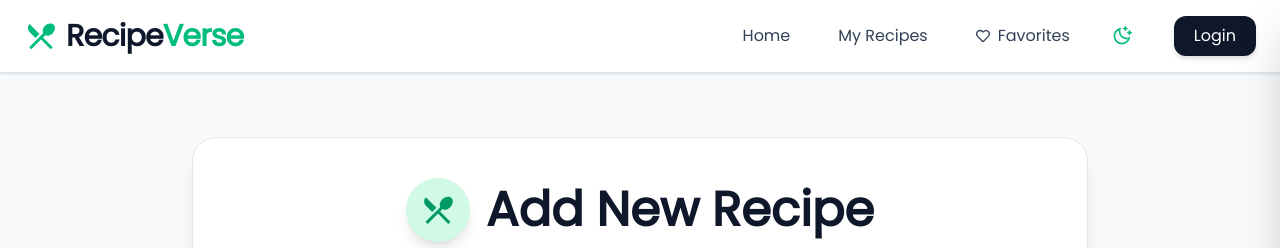
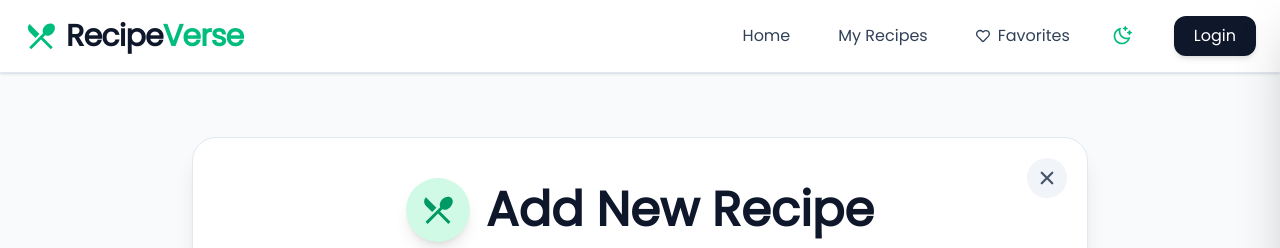
Before and after one commit to Shakti-195/Food-Recipe-Planner, a React (Vite) app in the folder frontend/food-blog-app/: page /addRecipe in a window 1280 px wide. Shown: the top 248 px of the page. Built offline with nearby package versions, Linux system fonts and the light colour scheme; a web font is replaced by a local one.

Commit message:
bug fixes

```diff
--- a/frontend/food-blog-app/src/Pages/AddFoodRecipe.jsx
+++ b/frontend/food-blog-app/src/Pages/AddFoodRecipe.jsx
@@ -3,7 +3,7 @@ import React, { useState } from "react";
 import { useNavigate } from "react-router-dom";
 import toast from "react-hot-toast";
 import { MdRestaurantMenu } from "react-icons/md";
-import { IoAddCircleSharp } from "react-icons/io5";
+import { IoAddCircleSharp, IoClose } from "react-icons/io5";
 
 const API_URL = "https://food-recipe-planner.onrender.com";
 
@@ -65,8 +65,18 @@ export default function AddFoodRecipe() {
 
   return (
     <div className="min-h-screen flex justify-center items-center bg-slate-50 dark:bg-slate-950 py-8 md:py-16 px-4 transition-colors duration-300">
-      <div className="w-full max-w-4xl bg-white dark:bg-slate-900 border border-slate-200 dark:border-slate-700 rounded-3xl shadow-xl p-5 sm:p-8 md:p-10 transition-colors duration-300">
-
+      <div className="relative w-full max-w-4xl bg-white dark:bg-slate-900 border border-slate-200 dark:border-slate-700 rounded-3xl shadow-xl p-5 sm:p-8 md:p-10 transition-colors duration-300">
+        <button
+  type="button"
+  onClick={() => {
+  console.log("clicked");
+  navigate("/");
+}}
+  className="absolute top-5 right-5 w-10 h-10 flex items-center justify-center rounded-full bg-slate-100 dark:bg-slate-800 text-slate-600 dark:text-slate-300 hover:bg-red-100 hover:text-red-500 dark:hover:bg-red-500/20 transition-all duration-300"
+  title="Close"
+>
+  <IoClose className="text-2xl" />
+</button>
         <div className="text-center mb-10">
 
   <div className="flex flex-col sm:flex-row items-center justify-center gap-4">
--- a/frontend/food-blog-app/src/Pages/EditRecipe.jsx
+++ b/frontend/food-blog-app/src/Pages/EditRecipe.jsx
@@ -7,6 +7,7 @@ import { MdOutlineEdit } from "react-icons/md";
 import { FaCheckCircle } from "react-icons/fa";
 import { FaPen } from "react-icons/fa";
 import { BiEditAlt } from "react-icons/bi";
+import { IoClose } from "react-icons/io5";
 
 const API_URL = "https://food-recipe-planner.onrender.com";
 
@@ -95,9 +96,21 @@ export default function EditRecipe() {
 
   return (
     <div className="min-h-screen flex justify-center items-center bg-slate-50 dark:bg-slate-950 py-8 md:py-16 px-4 transition-colors duration-300">
-      <div className="w-full max-w-4xl bg-white dark:bg-slate-900 border border-slate-200 dark:border-slate-700 rounded-3xl shadow-xl p-5 sm:p-8 md:p-10 transition-colors duration-300">
+      <div className="relative w-full max-w-4xl bg-white dark:bg-slate-900 border border-slate-200 dark:border-slate-700 rounded-3xl shadow-xl p-5 sm:p-8 md:p-10 transition-colors duration-300">
 
         {/* Heading */}
+        {/* Close Button */}
+<button
+  type="button"
+   onClick={() => {
+  console.log("clicked");
+  navigate("/myrecipe");
+}}
+  className="absolute top-5 right-5 w-10 h-10 flex items-center justify-center rounded-full bg-slate-100 dark:bg-slate-800 text-slate-600 dark:text-slate-300 hover:bg-red-100 hover:text-red-500 dark:hover:bg-red-500/20 transition-all duration-300"
+  title="Close"
+>
+  <IoClose className="text-2xl" />
+</button>
 
         <div className="text-center mb-10">
 
@@ -135,7 +148,7 @@ export default function EditRecipe() {
               name="title"
               value={recipeData.title}
               onChange={onHandleChange}
-             className="w-full rounded-2xl border border-slate-300 dark:border-slate-600 bg-slate-50 dark:bg-slate-800 dark:text-white p-4 focus:outline-none focus:ring-4 focus:ring-emerald-200 dark:focus:ring-emerald-500/30 focus:border-emerald-500 transition-all"
+              className="w-full rounded-2xl border border-slate-300 dark:border-slate-600 bg-slate-50 dark:bg-slate-800 dark:text-white p-4 focus:outline-none focus:ring-4 focus:ring-emerald-200 dark:focus:ring-emerald-500/30 focus:border-emerald-500 transition-all"
             />
           </div>
 
@@ -216,7 +229,7 @@ export default function EditRecipe() {
 
             <button
                     type="submit"
-                   className="flex-1 bg-slate-900 dark:bg-emerald-600 hover:bg-black dark:hover:bg-emerald-700 text-white py-3 md:py-4 rounded-2xl text-base md:text-lg font-semibold shadow-lg hover:shadow-2xl transition-all duration-300 hover:-translate-y-1 flex items-center justify-center gap-2"
+                  className="flex-1 bg-slate-900 dark:bg-emerald-600 hover:bg-black dark:hover:bg-emerald-700 text-white py-3 md:py-4 rounded-2xl text-base md:text-lg font-semibold shadow-lg hover:shadow-2xl transition-all duration-300 hover:-translate-y-1 flex items-center justify-center gap-2"
             >
                     {/* <MdOutlineEdit className="text-2xl" /> */}
                     {/* <FaCheckCircle className="text-xl" /> */}
```
